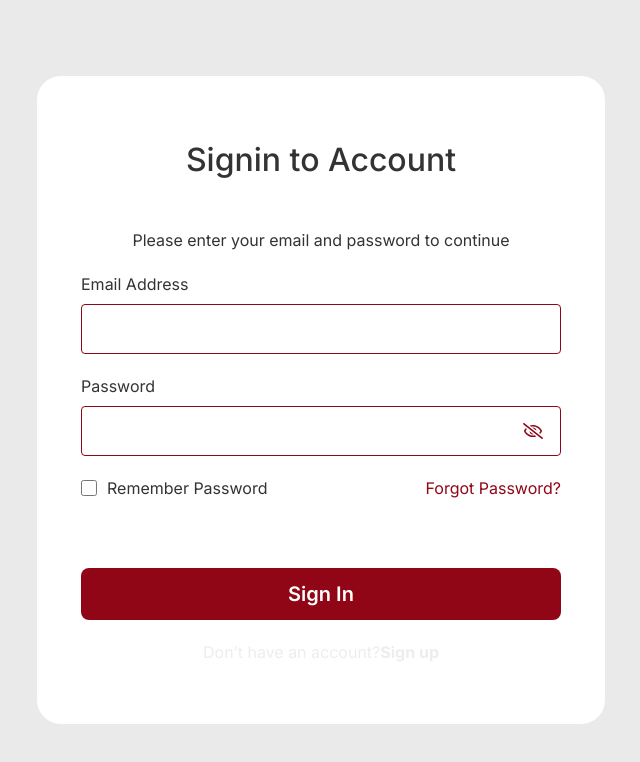
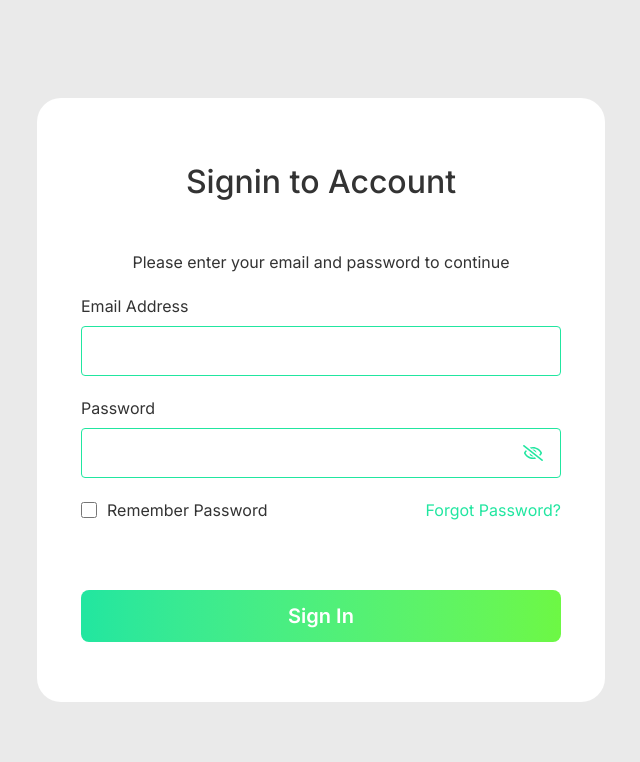
Before and after one commit to morshedsajid26/Pop-Bom, a Next.js app in the folder my-app/: page /signin in a window 1280 px wide. Shown: the top 762 px of the page, without its empty margins (319-959 px from the left). Built offline with nearby package versions, Linux system fonts and the light colour scheme.

Commit message:
bg color change

```diff
--- a/my-app/app/(dashboard)/(auth)/forgotpassword/ForgotPass.jsx
+++ b/my-app/app/(dashboard)/(auth)/forgotpassword/ForgotPass.jsx
@@ -28,7 +28,7 @@ const ForgotPass = () => {
         <InputField
           label="Email Address"
           labelClass={`text-[#333333]  text-[16px]`}
-          inputClass={`border-[#900616] border bg-transparent rounded  text-[#5C5C5C] py-3 placeholder:text-[#5C5C5C]`}
+          inputClass={`border-[#21E6A0] border bg-transparent rounded  text-[#5C5C5C] py-3 placeholder:text-[#5C5C5C]`}
           name="email"
 
 
@@ -38,7 +38,7 @@ const ForgotPass = () => {
           <button
           type="submit"
 
-          className="bg-[#900616] text-white font-semibold text-xl w-full font-inter py-3 rounded-lg cursor-pointer mt-5">
+          className="bg-gradient-to-r from-[#21E6A0] to-[#6DF844] text-white font-semibold text-xl w-full font-inter py-3 rounded-lg cursor-pointer mt-5">
            Continue
           </button>
 </Link>
--- a/my-app/app/(dashboard)/(auth)/newpassword/NewPass.jsx
+++ b/my-app/app/(dashboard)/(auth)/newpassword/NewPass.jsx
@@ -20,12 +20,14 @@ const NewPass = () => {
           </p>
 
           <Password
+           inputClass="border border-[#21E6A0]"
             label="Password"
             placeholder="Enter your password"
             name={`password`}
           />
 
           <Password
+           inputClass="border border-[#21E6A0]"
             label="Confirm Password"
             placeholder="Enter your password again"
             name={`confirmPassword`}
@@ -33,7 +35,7 @@ const NewPass = () => {
           <Link href={`/success`} className="w-full">
             <button
               type="submit"
-              className="bg-[#900616] text-white w-full font-semibold font-inter  py-3 rounded-lg mt-5 cursor-pointer"
+              className="bg-gradient-to-r from-[#21E6A0] to-[#6DF844] text-white w-full font-semibold font-inter  py-3 rounded-lg mt-5 cursor-pointer"
             >
               Update Password
             </button>
--- a/my-app/app/(dashboard)/(auth)/otp/OTP.jsx
+++ b/my-app/app/(dashboard)/(auth)/otp/OTP.jsx
@@ -51,7 +51,7 @@ const OTP = () => {
               onChange={(e) => handleChange(e, i)}
               onKeyDown={(e) => handleKeyDown(e, i)}
               value={otp[i]}
-              className="appearance-none w-[47px] h-[49px] border border-[#900616] rounded-[10px] text-center outline-none text-xl font-inter font-bold text-[#900616] "
+              className="appearance-none w-[47px] h-[49px] border border-[#21E6A0] rounded-[10px] text-center outline-none text-xl font-inter font-bold text-[#900616] "
             />
           ))}
         </div>
@@ -59,7 +59,7 @@ const OTP = () => {
         <Link href={`/newpassword`} className="w-full">
         <button
           type="submit"
-          className="w-full font-inter font-semibold text-[16px] bg-[#900616] text-white rounded py-3 hover:opacity-90 disabled:opacity-50 cursor-pointer"
+          className="w-full font-inter font-semibold text-[16px] bg-gradient-to-r from-[#21E6A0] to-[#6DF844] text-white rounded py-3 hover:opacity-90 disabled:opacity-50 cursor-pointer"
         >
           Verify
         </button>
@@ -70,7 +70,7 @@ const OTP = () => {
           You have not received the email?
           <a
             href="/forgotpassword"
-            className="text-[#900616] cursor-pointer underline m-2"
+            className="text-[#21E6A0] cursor-pointer underline m-2"
           >
             Resend
           </a>
--- a/my-app/app/(dashboard)/(auth)/signin/SignIn.jsx
+++ b/my-app/app/(dashboard)/(auth)/signin/SignIn.jsx
@@ -24,36 +24,36 @@ const SignIn = () => {
             label="Email Address"
             labelClass={`text-[#333333] text-[16px]`}
             placeholder=""
-            inputClass={`border-[#900616] border bg-transparent  text-[#5C5C5C] py-3 placeholder:text-[#5C5C5C] rounded`}
+            inputClass={`border-[#21E6A0] border bg-transparent  text-[#5C5C5C] py-3 placeholder:text-[#5C5C5C] rounded`}
           />
           <Password
-            inputClass="border"
+            inputClass="border border-[#21E6A0]"
             label="Password"
             // placeholder="Enter your password"
           />
 
           <div className="flex justify-between items-center  w-full ">
             <div className="flex items-center gap-2.5">
-              <input type="checkbox" className="w-4 h-4 accent-[#900616]" />
+              <input type="checkbox" className="w-4 h-4 accent-[#21E6A0]" />
               <p className="text-[#333333] font-inter ">Remember Password</p>
             </div>
             <Link href="/forgotpassword">
-              <p className="text-[#900616] font-inter ">Forgot Password?</p>
+              <p className="text-[#21E6A0] font-inter ">Forgot Password?</p>
             </Link>
           </div>
 
           <Link className="w-full" href="/dashboard">
-            <button className="bg-[#900616] text-white font-semibold text-xl w-full font-inter py-3 rounded-lg cursor-pointer mt-12">
+            <button className="bg-gradient-to-r from-[#21E6A0] to-[#6DF844] text-white font-semibold text-xl w-full font-inter py-3 rounded-lg cursor-pointer mt-12">
               Sign In
             </button>
           </Link>
 
-          <p className="font-inter ">
+          {/* <p className="font-inter ">
             Don’t have an account?
             <a href="/signup" className="font-bold">
               Sign up
             </a>
-          </p>
+          </p> */}
         </form>
       </main>
     </div>
--- a/my-app/app/(dashboard)/(auth)/signup/SignUp.jsx
+++ b/my-app/app/(dashboard)/(auth)/signup/SignUp.jsx
@@ -52,7 +52,7 @@ const SignUp = () => {
 
 
    <Link className='w-full' href='/signin'>
-      <button className='bg-[#900616] text-white font-semibold text-xl w-full font-inter py-3 rounded-lg cursor-pointer mt-12'>
+      <button className='bg-gradient-to-r from-[#21E6A0] to-[#6DF844] text-white font-semibold text-xl w-full font-inter py-3 rounded-lg cursor-pointer mt-12'>
         Sign Up
       </button>
 
--- a/my-app/app/(dashboard)/(auth)/success/Success.jsx
+++ b/my-app/app/(dashboard)/(auth)/success/Success.jsx
@@ -23,9 +23,9 @@ const Success = () => {
 
 
 
-     <Link href='/' className='w-full'>
+     <Link href='/signin' className='w-full'>
 
-      <button className='bg-[#900616] text-white font-semibold text-xl w-full font-inter py-3 rounded-lg cursor-pointer mt-5'>
+      <button className='bg-gradient-to-r from-[#21E6A0] to-[#6DF844] text-white font-semibold text-xl w-full font-inter py-3 rounded-lg cursor-pointer mt-5'>
         Sign In
       </button>
      </Link>
--- a/my-app/app/component/Password.jsx
+++ b/my-app/app/component/Password.jsx
@@ -31,7 +31,7 @@ const Password = ({
           value={value}
           onChange={onChange}
           placeholder={placeholder}
-          className={`w-full outline-none  py-3 px-4 text-[#5C5C5C]  font-inter text-[16px] placeholder-[#5C5C5C] border border-[#900616]  rounded ${inputClass}`}
+          className={`w-full outline-none  py-3 px-4 text-[#5C5C5C]  font-inter text-[16px] placeholder-[#5C5C5C]   rounded ${inputClass}`}
           aria-label={label || "password"}
           autoComplete={name === "password" ? "new-password" : "off"}
         />
@@ -41,7 +41,7 @@ const Password = ({
           onClick={() => setShowPass((s) => !s)}
           aria-pressed={showPass}
           aria-label={showPass ? "Hide password" : "Show password"}
-          className={`w-8 h-8 flex items-center justify-center absolute top-1/2 -translate-y-1/2 right-3 text-[#900616]  ${icon}`}
+          className={`w-8 h-8 flex items-center justify-center absolute top-1/2 -translate-y-1/2 right-3 text-[#21E6A0]  ${icon}`}
         >
           {showPass ? <IoEyeOutline className="w-5 h-5" /> : <FaRegEyeSlash className="w-5 h-5" />}
         </button>
--- a/my-app/app/component/Sidebar.jsx
+++ b/my-app/app/component/Sidebar.jsx
@@ -106,8 +106,8 @@ const Sidebar = () => {
         {/* Logout */}
         <div className="">
           <Link href="/signin">
-            <button className="flex items-center gap-4 py-2 px-2 w-full text-[#FF1100] hover:text-white hover:bg-[#900616] font-inter font-medium cursor-pointer rounded-lg transition-all duration-200 group">
-              <Image src={logout} alt="log out" className="w-6 h-6 group-hover:invert" />
+            <button className="flex items-center gap-4 py-2 px-2 w-full text-[#FF1100]  hover:bg-gradient-to-r from-[#21E6A0] to-[#6DF844] font-inter font-medium cursor-pointer rounded-lg transition-all duration-200">
+              <Image src={logout} alt="log out" className="w-6 h-6 " />
               Log Out
             </button>
           </Link>
```
